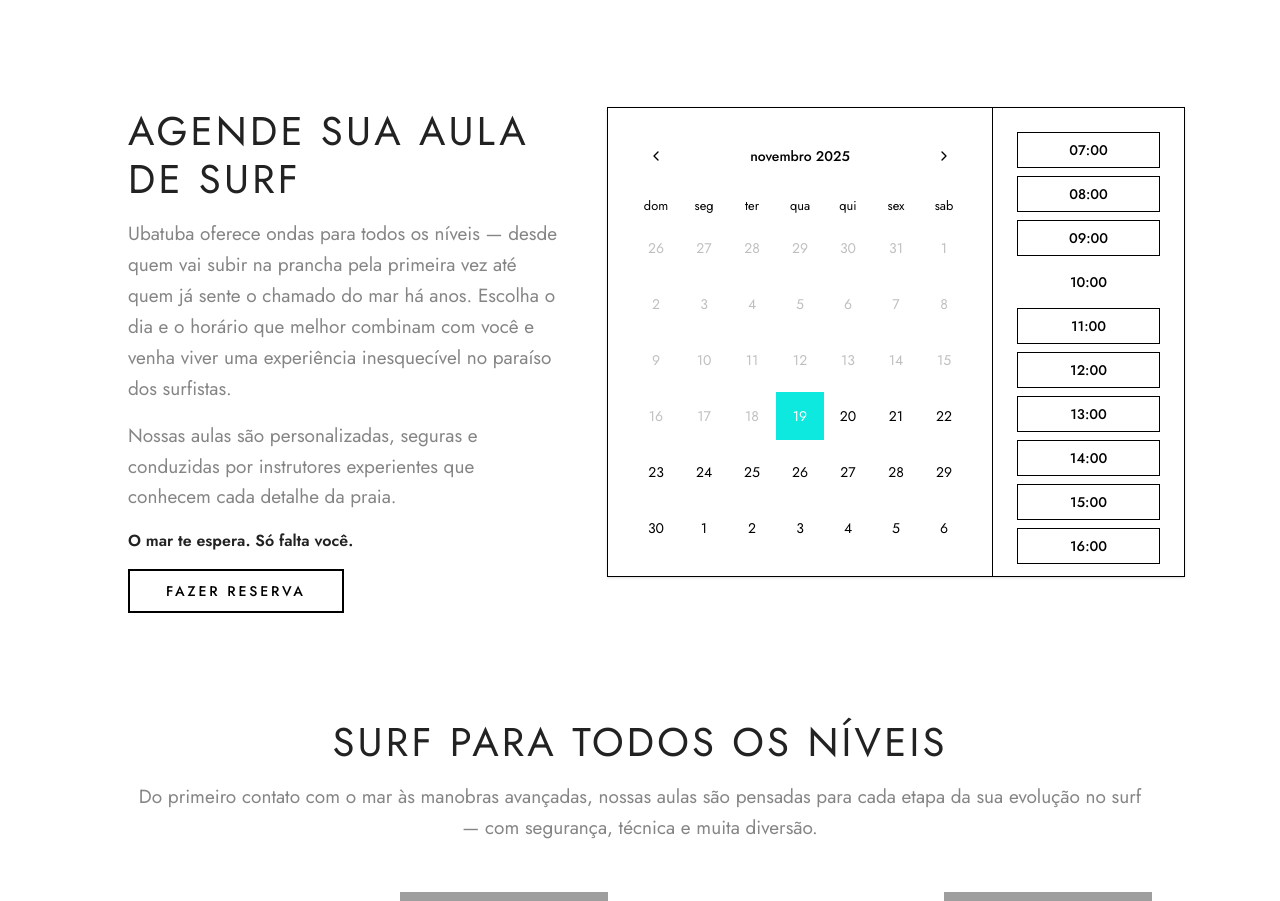
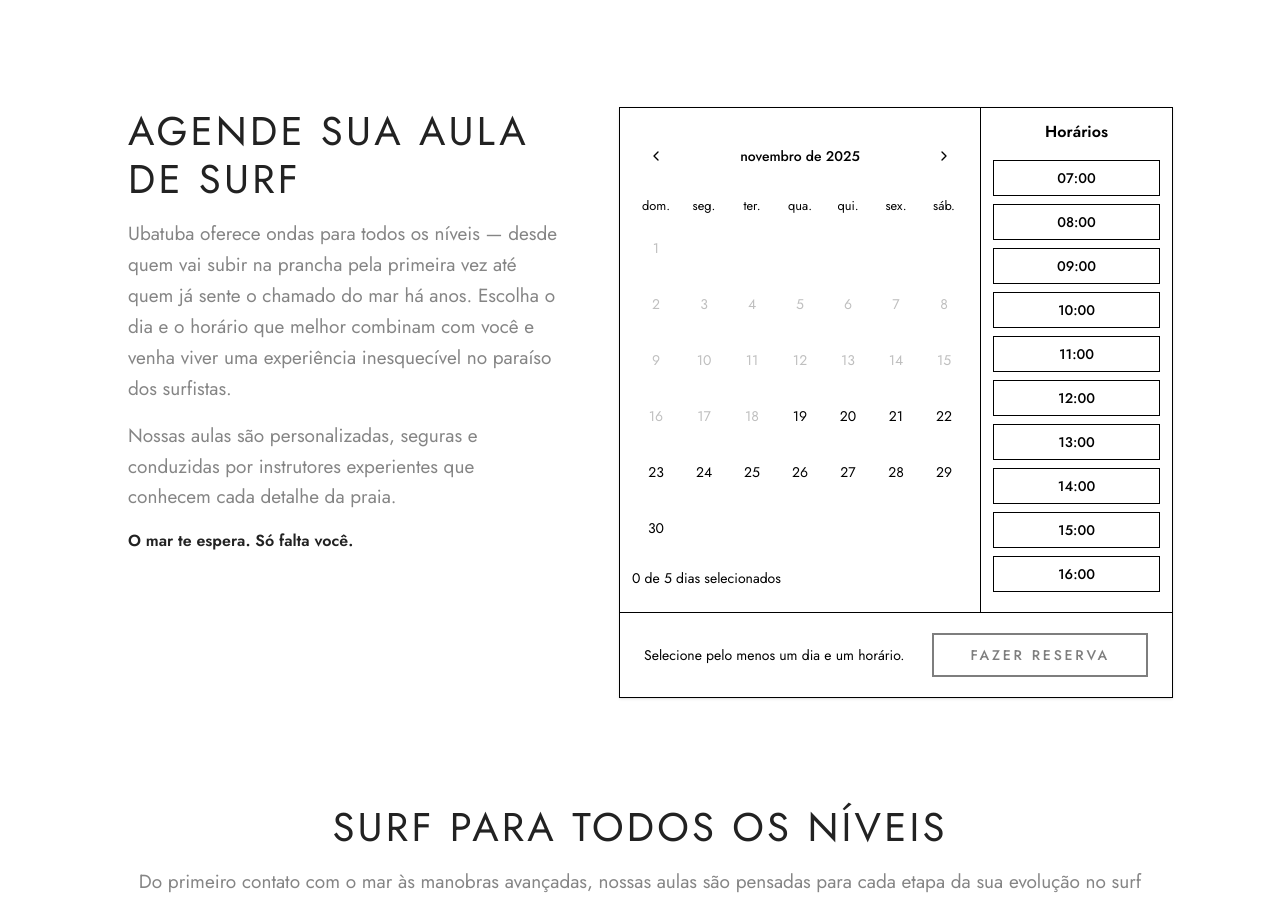
Before and after one commit to IgnacioVivas/Escuela-de-surf-Morro-Boy, a React (Vite) app: page / in a window 1280 px wide. Shown: the part 1480-2381 px from the top of the page. Built offline with nearby package versions, Linux system fonts and the light colour scheme; grey boxes are pictures that could not be loaded.

Commit message:
seccion del calendario terminada

```diff
--- a/src/components/miUi/ButtonDos.tsx
+++ b/src/components/miUi/ButtonDos.tsx
@@ -6,12 +6,14 @@ interface ButtonDosProps {
 	children: ReactNode;
 	onClick?: () => void;
 	className?: string;
+	disabled?: boolean;
 }
 
-const ButtonDos = ({ children, onClick, className }: ButtonDosProps) => {
+const ButtonDos = ({ children, onClick, className, disabled }: ButtonDosProps) => {
 	return (
 		<Button
 			onClick={onClick}
+			disabled={disabled}
 			className={cn(
 				'bg-white hover:bg-black border-2 hover:text-white px-9 py-5 uppercase tracking-[.2em] font-medium  cursor-pointer',
 				className,
--- a/src/components/miUi/MenuMobile.tsx
+++ b/src/components/miUi/MenuMobile.tsx
@@ -33,7 +33,7 @@ const MenuMobile = ({ isOpen, onClose }: MenuMobileProps) => {
 		};
 	}, [isOpen]);
 
-	const handleMenuClick = (section: string) => {
+	const handleMenuClick = () => {
 		onClose();
 	};
 
@@ -80,7 +80,7 @@ const MenuMobile = ({ isOpen, onClose }: MenuMobileProps) => {
 							<a
 								key={item.id}
 								href={`#${item.id}`}
-								onClick={() => handleMenuClick(item.id)}
+								onClick={handleMenuClick}
 								className={cn(
 									'text-xs uppercase font-bold text-negro py-4 px-4 rounded-lg hover:bg-celeste hover:bg-opacity-10 hover:pl-6 border-l-4 border-transparent transform transition-transform duration-500',
 									active === item.id
--- a/src/components/miUi/MyCalendar.tsx
+++ b/src/components/miUi/MyCalendar.tsx
@@ -1,86 +1,161 @@
 'use client';
 
 import * as React from 'react';
-
+import { ptBR } from 'date-fns/locale';
 import { Button } from '@/components/ui/button';
 import { Calendar } from '@/components/ui/calendar';
-import { Card, CardAction, CardContent, CardDescription, CardHeader, CardTitle } from '@/components/ui/card';
-import { Select, SelectContent, SelectItem, SelectTrigger, SelectValue } from '../ui/select';
+import { Card, CardContent, CardFooter } from '@/components/ui/card';
+import ButtonDos from './ButtonDos';
 
-import { enUS, ptBR } from 'react-day-picker/locale';
+export default function Calendar20() {
+	const [dates, setDates] = React.useState<Date[]>([]);
+	const [selectedTime, setSelectedTime] = React.useState<string | null>(null);
+	const phone = '5493517713933';
 
-const localizedStrings = {
-	'pt-BR': {
-		title: 'Agende sua aula',
-		description: 'Selecione até 5 datas para sua aula',
-	},
-	'en-US': {
-		title: 'Book your lesson',
-		description: 'Select up to 5 dates for your lesson',
-	},
-} as const;
-
-function MyCalendar() {
-	const today = new Date();
-	today.setHours(0, 0, 0, 0);
-
-	// Día de hoy seleccionado por defecto
-	const [dates, setDates] = React.useState<Date[]>([today]);
-	const [locale, setLocale] = React.useState<keyof typeof localizedStrings>('pt-BR');
-	const [selectedTime, setSelectedTime] = React.useState<string | null>('10:00');
-
+	// Generar horarios de 7:00 a 16:00 (de hora en hora)
 	const timeSlots = Array.from({ length: 10 }, (_, i) => {
 		const hour = i + 7;
 		return `${hour.toString().padStart(2, '0')}:00`;
 	});
 
-	//  Función para selección múltiple
-	const handleSelectDates = (selectedDates: Date[] | undefined) => {
+	// Deshabilitar días anteriores al día de hoy
+	const today = new Date();
+	today.setHours(0, 0, 0, 0);
+
+	const isDateDisabled = (date: Date) => {
+		return date < today;
+	};
+
+	// Manejar selección de días (máximo 5)
+	const handleSelect = (selectedDates: Date[] | undefined) => {
 		if (!selectedDates) {
-			setDates([today]);
+			setDates([]);
 			return;
 		}
 
+		// Para el modo "multiple", selectedDates contiene TODAS las fechas seleccionadas
+		// Incluyendo la que acabas de hacer clic
+		let newDates = selectedDates;
+
+		// Si ya tenemos 5 fechas y el usuario hace clic en una nueva, no hacer nada
 		if (selectedDates.length > 5) {
-			const limitedDates = selectedDates.slice(0, 5);
-			setDates(limitedDates);
-		} else {
-			setDates(selectedDates);
+			return; // No permitir más de 5
 		}
+
+		setDates(newDates);
 	};
 
-	// Función para deshabilitar fechas pasadas
-	const isDateDisabled = (date: Date) => {
-		const today = new Date();
-		today.setHours(0, 0, 0, 0);
-		return date < today;
+	// Función para manejar el botón continuar
+	const handleContinue = () => {
+		if (dates.length === 0 || !selectedTime) {
+			alert('Por favor selecciona al menos um dia e um horário.');
+			return;
+		}
+
+		// Formatear las fechas en portugués
+		const selectedDatesFormatted = dates
+			.sort((a, b) => a.getTime() - b.getTime())
+			.map((date) =>
+				date.toLocaleDateString('pt-BR', {
+					weekday: 'long',
+					day: 'numeric',
+					month: 'long',
+					year: 'numeric',
+				}),
+			)
+			.join('\n• ');
+
+		// Crear mensaje hermoso en portugués
+		const message = ` *Olá Morro Boy Surf School!*
+
+Gostaria de fazer uma reserva para aulas de surf!
+
+ DATAS ESCOLHIDAS:
+• ${selectedDatesFormatted}
+
+ HORÁRIO: ${selectedTime}
+
+ TOTAL DE DIAS: ${dates.length} dia(s)
+
+Mal posso esperar para pegar ondas incríveis com vocês!
+
+Conseguem confirmar essas datas para mim?
+
+Muito obrigado(a)!`;
+
+		// Codificar el mensaje para URL
+		const encodedMessage = encodeURIComponent(message);
+
+		// Crear URL de WhatsApp
+		const whatsappUrl = `https://wa.me/${phone}?text=${encodedMessage}`;
+
+		// Abrir WhatsApp en nueva pestaña
+		window.open(whatsappUrl, '_blank');
+	};
+
+	// Formateadores en portugués
+	const formatters = {
+		formatWeekdayName: (date: Date) => {
+			return date.toLocaleDateString('pt-BR', { weekday: 'short' });
+		},
+		formatMonth: (date: Date) => {
+			return date.toLocaleDateString('pt-BR', { month: 'long' });
+		},
+		formatCaption: (date: Date) => {
+			return date.toLocaleDateString('pt-BR', {
+				month: 'long',
+				year: 'numeric',
+			});
+		},
 	};
 
 	return (
 		<Card className="gap-0 p-0">
 			<CardContent className="relative p-0 md:pr-48">
-				<div className="p-6">
+				<div className="py-6 px-3">
 					<Calendar
 						mode="multiple"
 						selected={dates}
-						onSelect={handleSelectDates}
-						defaultMonth={today}
+						onSelect={handleSelect}
+						defaultMonth={new Date()}
 						disabled={isDateDisabled}
-						max={5}
-						locale={locale === 'pt-BR' ? ptBR : enUS}
-						className="bg-transparent p-0 [--cell-size:--spacing(10)] md:[--cell-size:--spacing(12)] **:aria-selected:bg-celeste **:aria-selected:text-white"
-						// className="bg-transparent p-0 [--cell-size:--spacing(10)] md:[--cell-size:--spacing(12)] **:aria-selected:bg-celeste-fondo **:aria-selected:text-celeste-secundario"
+						showOutsideDays={false}
+						locale={ptBR}
+						className="bg-transparent p-0 [--cell-size:--spacing(10)] md:[--cell-size:--spacing(12)]"
+						formatters={formatters}
+						modifiers={{
+							selected: dates,
+						}}
+						modifiersClassNames={{
+							selected:
+								'bg-celeste-fondo text-celeste-secundario border border-celeste-secundario rounded-md hover:bg-celeste hover:text-white',
+						}}
+						classNames={{
+							day: 'rounded-md transition-colors hover:bg-celeste hover:text-white',
+							day_selected: 'bg-blue-500 text-white hover:bg-blue-600',
+							day_today: 'bg-gray-100 border border-gray-300',
+						}}
 					/>
+					<div className="mt-4 text-sm text-muted-foreground">
+						<p>
+							{dates.length} de 5 dias selecionados
+							{dates.length >= 5 && <span className="text-red-500"> - Limite alcançado</span>}
+						</p>
+					</div>
 				</div>
 
-				<div className="no-scrollbar inset-y-0 right-0 flex max-h-72 w-full scroll-pb-6 flex-col gap-4 overflow-y-auto border-t p-6 md:absolute md:max-h-none md:w-48 md:border-t-0 md:border-l">
+				<div className="no-scrollbar inset-y-0 right-0 flex max-h-72 w-full scroll-pb-6 flex-col gap-4 overflow-y-auto border-t p-3 md:absolute md:max-h-none md:w-48 md:border-t-0 md:border-l">
+					<h3 className="font-semibold text-center">Horários </h3>
 					<div className="grid gap-2">
 						{timeSlots.map((time) => (
 							<Button
 								key={time}
-								variant={selectedTime === time ? 'default' : 'outline'}
+								// variant={selectedTime === time ? 'default' : 'outline'}
+								variant="outline"
 								onClick={() => setSelectedTime(time)}
-								className="w-full shadow-none"
+								className={`w-full shadow-none cursor-pointer ${
+									selectedTime === time && 'bg-naranja hover:bg-naranja'
+								}`}
 							>
 								{time}
 							</Button>
@@ -88,8 +163,42 @@ function MyCalendar() {
 					</div>
 				</div>
 			</CardContent>
+
+			<CardFooter className="flex flex-col gap-4 border-t px-6 py-5! md:flex-row">
+				<div className="text-sm flex-1">
+					{dates.length > 0 && selectedTime ? (
+						<div>
+							<p className="font-medium">Reserva selecionada:</p>
+							<p className="text-muted-foreground">
+								{dates.length} dia(s) - {selectedTime}
+							</p>
+							<div className="mt-2 text-xs text-muted-foreground">
+								{dates
+									.sort((a, b) => a.getTime() - b.getTime())
+									.map((date, index) => (
+										<span key={date.toISOString()}>
+											{date.toLocaleDateString('pt-BR', {
+												day: 'numeric',
+												month: 'short',
+											})}
+											{index < dates.length - 1 ? ', ' : ''}
+										</span>
+									))}
+							</div>
+						</div>
+					) : (
+						<p>Selecione pelo menos um dia e um horário.</p>
+					)}
+				</div>
+
+				<ButtonDos
+					disabled={dates.length === 0 || !selectedTime}
+					className="w-full md:ml-auto md:w-auto"
+					onClick={handleContinue}
+				>
+					FAZER RESERVA
+				</ButtonDos>
+			</CardFooter>
 		</Card>
 	);
 }
-
-export default MyCalendar;
--- a/src/components/sections/Booking.tsx
+++ b/src/components/sections/Booking.tsx
@@ -1,9 +1,8 @@
 import Calendar20 from '../miUi/MyCalendar';
-import ButtonDos from '../miUi/ButtonDos';
 
 function Booking() {
 	return (
-		<div id="agendar" className="flex flex-col lg:flex-row items-start gap-10 lg:gap-20">
+		<div id="agendar" className="flex flex-col lg:flex-row items-start gap-16 lg:gap-20">
 			<div className="w-full lg:w-1/2 flex flex-col items-start gap-4 order-1 lg:order-1">
 				<h2 className="text-3xl text-negro md:text-[40px] uppercase tracking-[.08em]">Agende sua aula de surf</h2>
 
@@ -19,22 +18,11 @@ function Booking() {
 				</p>
 
 				<span className="text-negro font-semibold text-base">O mar te espera. Só falta você.</span>
-
-				{/*  MOBILE → botón va después del calendario
-             DESKTOP → botón va acá debajo del texto */}
-				<div className="hidden lg:block">
-					<ButtonDos>Fazer reserva</ButtonDos>
-				</div>
 			</div>
 
 			{/* CALENDARIO */}
 			<div className="w-full lg:w-1/2 flex flex-col items-center gap-4 order-2 lg:order-2">
 				<Calendar20 />
-
-				{/* MOBILE → botón debajo del calendario */}
-				<div className="lg:hidden w-full">
-					<ButtonDos className="w-full">Fazer reserva</ButtonDos>
-				</div>
 			</div>
 		</div>
 	);
--- a/src/components/ui/calendar.tsx
+++ b/src/components/ui/calendar.tsx
@@ -1,190 +1,138 @@
-import * as React from "react"
-import {
-  ChevronDownIcon,
-  ChevronLeftIcon,
-  ChevronRightIcon,
-} from "lucide-react"
-import { DayButton, DayPicker, getDefaultClassNames } from "react-day-picker"
+import * as React from 'react';
+import { ChevronDownIcon, ChevronLeftIcon, ChevronRightIcon } from 'lucide-react';
+import { DayButton, DayPicker, getDefaultClassNames } from 'react-day-picker';
 
-import { cn } from "@/lib/utils"
-import { Button, buttonVariants } from "@/components/ui/button"
+import { cn } from '@/lib/utils';
+import { Button, buttonVariants } from '@/components/ui/button';
 
 function Calendar({
 	className,
 	classNames,
 	showOutsideDays = true,
-  captionLayout = "label",
-  buttonVariant = "ghost",
+	captionLayout = 'label',
+	buttonVariant = 'ghost',
 	formatters,
 	components,
 	...props
 }: React.ComponentProps<typeof DayPicker> & {
-  buttonVariant?: React.ComponentProps<typeof Button>["variant"]
+	buttonVariant?: React.ComponentProps<typeof Button>['variant'];
 }) {
-  const defaultClassNames = getDefaultClassNames()
+	const defaultClassNames = getDefaultClassNames();
 
 	return (
 		<DayPicker
 			showOutsideDays={showOutsideDays}
 			className={cn(
-        "bg-background group/calendar p-3 [--cell-size:--spacing(8)] [[data-slot=card-content]_&]:bg-transparent [[data-slot=popover-content]_&]:bg-transparent",
+				'bg-background group/calendar p-3 [--cell-size:--spacing(8)] in-data-[slot=card-content]:bg-transparent in-data-[slot=popover-content]:bg-transparent',
 				String.raw`rtl:**:[.rdp-button\_next>svg]:rotate-180`,
 				String.raw`rtl:**:[.rdp-button\_previous>svg]:rotate-180`,
-        className
+				className,
 			)}
 			captionLayout={captionLayout}
 			formatters={{
-        formatMonthDropdown: (date) =>
-          date.toLocaleString("default", { month: "short" }),
+				formatMonthDropdown: (date) => date.toLocaleString('default', { month: 'short' }),
 				...formatters,
 			}}
 			classNames={{
-        root: cn("w-fit", defaultClassNames.root),
-        months: cn(
-          "flex gap-4 flex-col md:flex-row relative",
-          defaultClassNames.months
-        ),
-        month: cn("flex flex-col w-full gap-4", defaultClassNames.month),
-        nav: cn(
-          "flex items-center gap-1 w-full absolute top-0 inset-x-0 justify-between",
-          defaultClassNames.nav
-        ),
+				root: cn('w-fit', defaultClassNames.root),
+				months: cn('flex gap-4 flex-col md:flex-row relative', defaultClassNames.months),
+				month: cn('flex flex-col w-full gap-4', defaultClassNames.month),
+				nav: cn('flex items-center gap-1 w-full absolute top-0 inset-x-0 justify-between', defaultClassNames.nav),
 				button_previous: cn(
 					buttonVariants({ variant: buttonVariant }),
-          "size-(--cell-size) aria-disabled:opacity-50 p-0 select-none",
-          defaultClassNames.button_previous
+					'size-(--cell-size) aria-disabled:opacity-50 p-0 select-none',
+					defaultClassNames.button_previous,
 				),
 				button_next: cn(
 					buttonVariants({ variant: buttonVariant }),
-          "size-(--cell-size) aria-disabled:opacity-50 p-0 select-none",
-          defaultClassNames.button_next
+					'size-(--cell-size) aria-disabled:opacity-50 p-0 select-none',
+					defaultClassNames.button_next,
 				),
 				month_caption: cn(
-          "flex items-center justify-center h-(--cell-size) w-full px-(--cell-size)",
-          defaultClassNames.month_caption
+					'flex items-center justify-center h-(--cell-size) w-full px-(--cell-size)',
+					defaultClassNames.month_caption,
 				),
 				dropdowns: cn(
-          "w-full flex items-center text-sm font-medium justify-center h-(--cell-size) gap-1.5",
-          defaultClassNames.dropdowns
+					'w-full flex items-center text-sm font-medium justify-center h-(--cell-size) gap-1.5',
+					defaultClassNames.dropdowns,
 				),
 				dropdown_root: cn(
-          "relative has-focus:border-ring border border-input shadow-xs has-focus:ring-ring/50 has-focus:ring-[3px] rounded-md",
-          defaultClassNames.dropdown_root
+					'relative has-focus:border-ring border border-input shadow-xs has-focus:ring-ring/50 has-focus:ring-[3px] rounded-md',
+					defaultClassNames.dropdown_root,
 				),
-        dropdown: cn(
-          "absolute bg-popover inset-0 opacity-0",
-          defaultClassNames.dropdown
+				dropdown: cn('absolute bg-popover inset-0 opacity-0', defaultClassNames.dropdown),
+				caption_label: cn(
+					'select-none font-medium',
+					captionLayout === 'label'
+						? 'text-sm'
+						: 'rounded-md pl-2 pr-1 flex items-center gap-1 text-sm h-8 [&>svg]:text-muted-foreground [&>svg]:size-3.5',
+					defaultClassNames.caption_label,
 				),
-        caption_label: cn(
-          "select-none font-medium",
-          captionLayout === "label"
-            ? "text-sm"
-            : "rounded-md pl-2 pr-1 flex items-center gap-1 text-sm h-8 [&>svg]:text-muted-foreground [&>svg]:size-3.5",
-          defaultClassNames.caption_label
+				table: 'w-full border-collapse',
+				weekdays: cn('flex', defaultClassNames.weekdays),
+				weekday: cn(
+					'text-muted-foreground rounded-md flex-1 font-normal text-[0.8rem] select-none',
+					defaultClassNames.weekday,
 				),
-        table: "w-full border-collapse",
-        weekdays: cn("flex", defaultClassNames.weekdays),
-        weekday: cn(
-          "text-muted-foreground rounded-md flex-1 font-normal text-[0.8rem] select-none",
-          defaultClassNames.weekday
+				week: cn('flex w-full mt-2', defaultClassNames.week),
+				week_number_header: cn('select-none w-(--cell-size)', defaultClassNames.week_number_header),
+				week_number: cn('text-[0.8rem] select-none text-muted-foreground', defaultClassNames.week_number),
+				day: cn(
+					'relative w-full h-full p-0 text-center [&:last-child[data-selected=true]_button]:rounded-r-md group/day aspect-square select-none',
+					props.showWeekNumber
+						? '[&:nth-child(2)[data-selected=true]_button]:rounded-l-md'
+						: '[&:first-child[data-selected=true]_button]:rounded-l-md',
+					defaultClassNames.day,
 				),
-        week: cn("flex w-full mt-2", defaultClassNames.week),
-        week_number_header: cn(
-          "select-none w-(--cell-size)",
-          defaultClassNames.week_number_header
+				range_start: cn('rounded-l-md bg-accent', defaultClassNames.range_start),
+				range_middle: cn('rounded-none', defaultClassNames.range_middle),
+				range_end: cn('rounded-r-md bg-accent', defaultClassNames.range_end),
+				today: cn(
+					'bg-accent text-accent-foreground rounded-md data-[selected=true]:rounded-none',
+					defaultClassNames.today,
 				),
-        week_number: cn(
-          "text-[0.8rem] select-none text-muted-foreground",
-          defaultClassNames.week_number
-        ),
-        day: cn(
-          "relative w-full h-full p-0 text-center [&:last-child[data-selected=true]_button]:rounded-r-md group/day aspect-square select-none",
-          props.showWeekNumber
-            ? "[&:nth-child(2)[data-selected=true]_button]:rounded-l-md"
-            : "[&:first-child[data-selected=true]_button]:rounded-l-md",
-          defaultClassNames.day
-        ),
-        range_start: cn(
-          "rounded-l-md bg-accent",
-          defaultClassNames.range_start
-        ),
-        range_middle: cn("rounded-none", defaultClassNames.range_middle),
-        range_end: cn("rounded-r-md bg-accent", defaultClassNames.range_end),
-        today: cn(
-          "bg-accent text-accent-foreground rounded-md data-[selected=true]:rounded-none",
-          defaultClassNames.today
-        ),
-        outside: cn(
-          "text-muted-foreground aria-selected:text-muted-foreground",
-          defaultClassNames.outside
-        ),
-        disabled: cn(
-          "text-muted-foreground opacity-50",
-          defaultClassNames.disabled
-        ),
-        hidden: cn("invisible", defaultClassNames.hidden),
+				outside: cn('text-muted-foreground aria-selected:text-muted-foreground', defaultClassNames.outside),
+				disabled: cn('text-muted-foreground opacity-50', defaultClassNames.disabled),
+				hidden: cn('invisible', defaultClassNames.hidden),
 				...classNames,
 			}}
 			components={{
 				Root: ({ className, rootRef, ...props }) => {
-          return (
-            <div
-              data-slot="calendar"
-              ref={rootRef}
-              className={cn(className)}
-              {...props}
-            />
-          )
+					return <div data-slot="calendar" ref={rootRef} className={cn(className)} {...props} />;
 				},
 				Chevron: ({ className, orientation, ...props }) => {
-          if (orientation === "left") {
-            return (
-              <ChevronLeftIcon className={cn("size-4", className)} {...props} />
-            )
+					if (orientation === 'left') {
+						return <ChevronLeftIcon className={cn('size-4', className)} {...props} />;
 					}
 
-          if (orientation === "right") {
-            return (
-              <ChevronRightIcon
-                className={cn("size-4", className)}
-                {...props}
-              />
-            )
+					if (orientation === 'right') {
+						return <ChevronRightIcon className={cn('size-4', className)} {...props} />;
 					}
 
-          return (
-            <ChevronDownIcon className={cn("size-4", className)} {...props} />
-          )
+					return <ChevronDownIcon className={cn('size-4', className)} {...props} />;
 				},
 				DayButton: CalendarDayButton,
 				WeekNumber: ({ children, ...props }) => {
 					return (
 						<td {...props}>
-              <div className="flex size-(--cell-size) items-center justify-center text-center">
-                {children}
-              </div>
+							<div className="flex size-(--cell-size) items-center justify-center text-center">{children}</div>
 						</td>
-          )
+					);
 				},
 				...components,
 			}}
 			{...props}
 		/>
-  )
+	);
 }
 
-function CalendarDayButton({
-  className,
-  day,
-  modifiers,
-  ...props
-}: React.ComponentProps<typeof DayButton>) {
-  const defaultClassNames = getDefaultClassNames()
+function CalendarDayButton({ className, day, modifiers, ...props }: React.ComponentProps<typeof DayButton>) {
+	const defaultClassNames = getDefaultClassNames();
 
-  const ref = React.useRef<HTMLButtonElement>(null)
+	const ref = React.useRef<HTMLButtonElement>(null);
 	React.useEffect(() => {
-    if (modifiers.focused) ref.current?.focus()
-  }, [modifiers.focused])
+		if (modifiers.focused) ref.current?.focus();
+	}, [modifiers.focused]);
 
 	return (
 		<Button
@@ -193,22 +141,19 @@ function CalendarDayButton({
 			size="icon"
 			data-day={day.date.toLocaleDateString()}
 			data-selected-single={
-        modifiers.selected &&
-        !modifiers.range_start &&
-        !modifiers.range_end &&
-        !modifiers.range_middle
+				modifiers.selected && !modifiers.range_start && !modifiers.range_end && !modifiers.range_middle
 			}
 			data-range-start={modifiers.range_start}
 			data-range-end={modifiers.range_end}
 			data-range-middle={modifiers.range_middle}
 			className={cn(
-        "data-[selected-single=true]:bg-primary data-[selected-single=true]:text-primary-foreground data-[range-middle=true]:bg-accent data-[range-middle=true]:text-accent-foreground data-[range-start=true]:bg-primary data-[range-start=true]:text-primary-foreground data-[range-end=true]:bg-primary data-[range-end=true]:text-primary-foreground group-data-[focused=true]/day:border-ring group-data-[focused=true]/day:ring-ring/50 dark:hover:text-accent-foreground flex aspect-square size-auto w-full min-w-(--cell-size) flex-col gap-1 leading-none font-normal group-data-[focused=true]/day:relative group-data-[focused=true]/day:z-10 group-data-[focused=true]/day:ring-[3px] data-[range-end=true]:rounded-md data-[range-end=true]:rounded-r-md data-[range-middle=true]:rounded-none data-[range-start=true]:rounded-md data-[range-start=true]:rounded-l-md [&>span]:text-xs [&>span]:opacity-70",
+				'data-[selected-single=true]:bg-primary data-[selected-single=true]:text-primary-foreground data-[range-middle=true]:bg-accent data-[range-middle=true]:text-accent-foreground data-[range-start=true]:bg-primary data-[range-start=true]:text-primary-foreground data-[range-end=true]:bg-primary data-[range-end=true]:text-primary-foreground group-data-[focused=true]/day:border-ring group-data-[focused=true]/day:ring-ring/50 dark:hover:text-accent-foreground flex aspect-square size-auto w-full min-w-(--cell-size) flex-col gap-1 leading-none font-normal group-data-[focused=true]/day:relative group-data-[focused=true]/day:z-10 group-data-[focused=true]/day:ring-[3px] data-[range-end=true]:rounded-md data-[range-end=true]:rounded-r-md data-[range-middle=true]:rounded-none data-[range-start=true]:rounded-md data-[range-start=true]:rounded-l-md [&>span]:text-xs [&>span]:opacity-70',
 				defaultClassNames.day,
-        className
+				className,
 			)}
 			{...props}
 		/>
-  )
+	);
 }
 
-export { Calendar, CalendarDayButton }
+export { Calendar, CalendarDayButton };
```
Also changed, not shown: index.html (+12 -2 lines), src/index.css (+0 -7 lines), 1 other file (tests, documents, lock files or other folders). Lines whose indentation alone changed are shown as unchanged.
